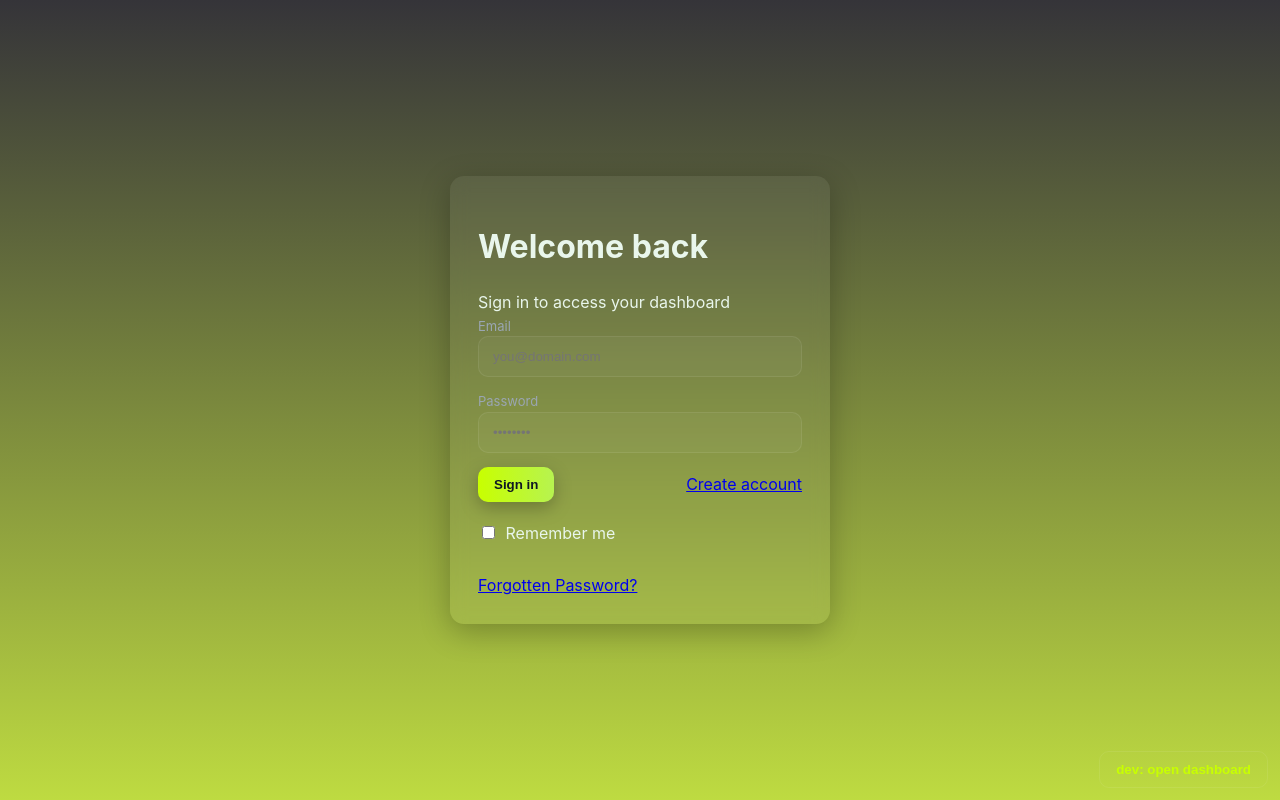
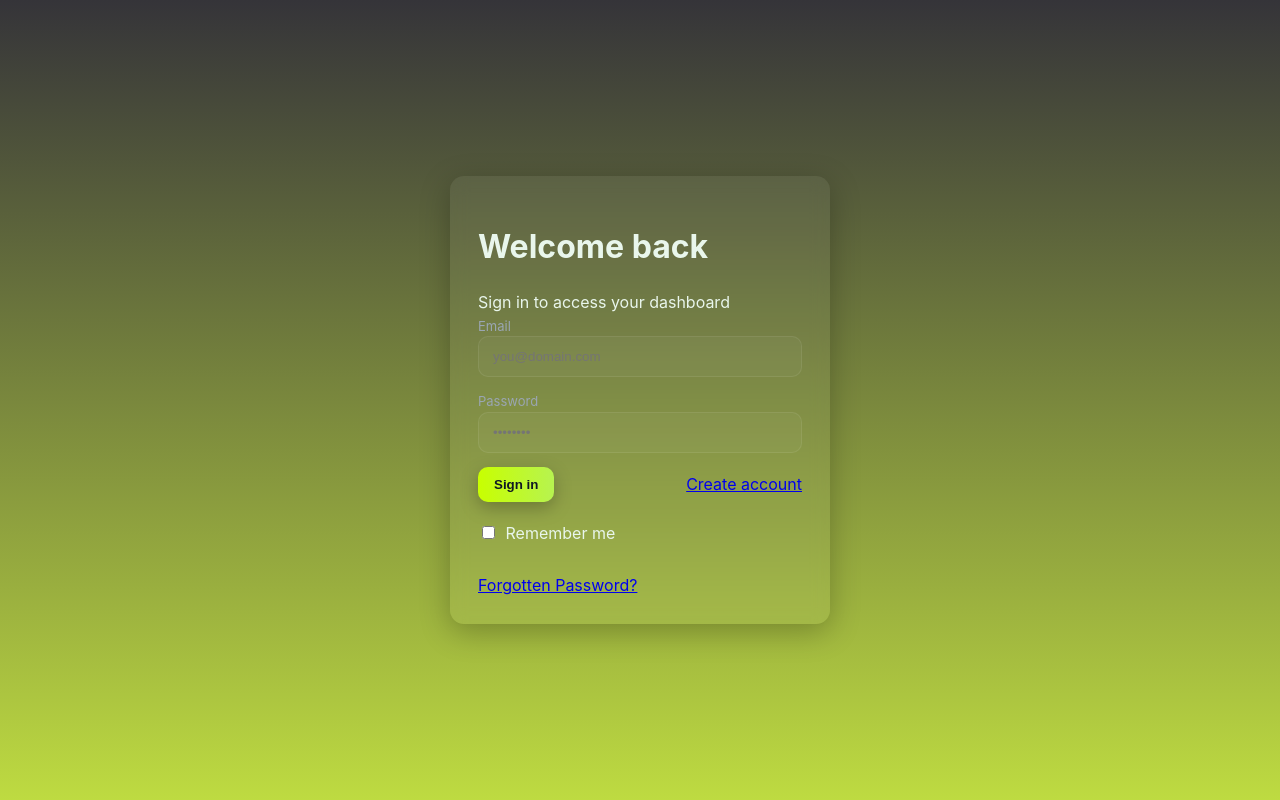
Before and after one commit to kaylebtech/intern-preinterview-app, a React (Vite) app in the folder intern-preinterview-app/: page / in a window 1280 px wide. Built offline with nearby package versions, Linux system fonts and the light colour scheme.

Commit message:
Update App.jsx

```diff
--- a/intern-preinterview-app/src/App.jsx
+++ b/intern-preinterview-app/src/App.jsx
@@ -7,15 +7,14 @@ import './styles/auth.css';
 import './styles/dashboard.css';
 
 export default function App(){
-  const [route, setRoute] = useState('login'); // 'login' | 'signup' | 'dashboard'
+  const [route, setRoute] = useState('login');
   return (
     <>
       {route === 'login' && <Login onSwitch={setRoute} />}
       {route === 'signup' && <Signup onSwitch={setRoute} />}
       {route === 'dashboard' && <Dashboard />}
-      <div style={{position:'fixed', right:12, bottom:12}}>
-        <button className="btn btn-ghost" onClick={()=>setRoute('dashboard')}>dev: open dashboard</button>
-      </div>
+
+
     </>
   );
 }
```
